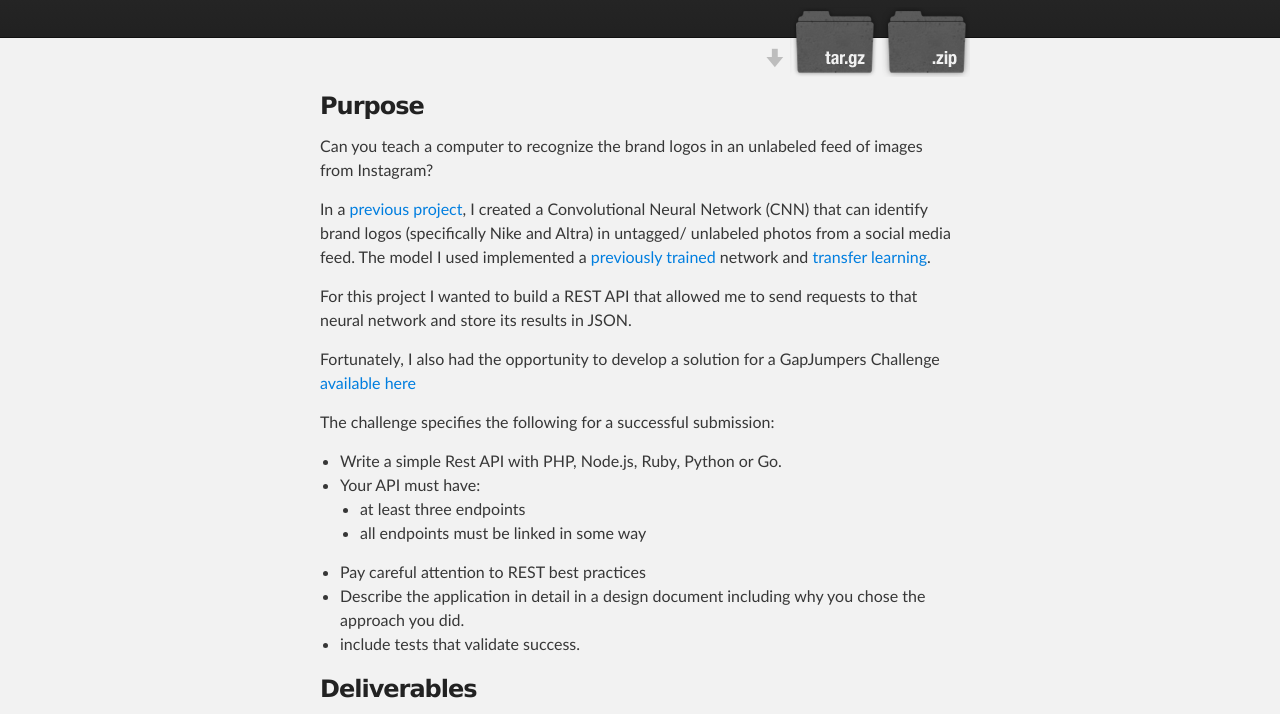
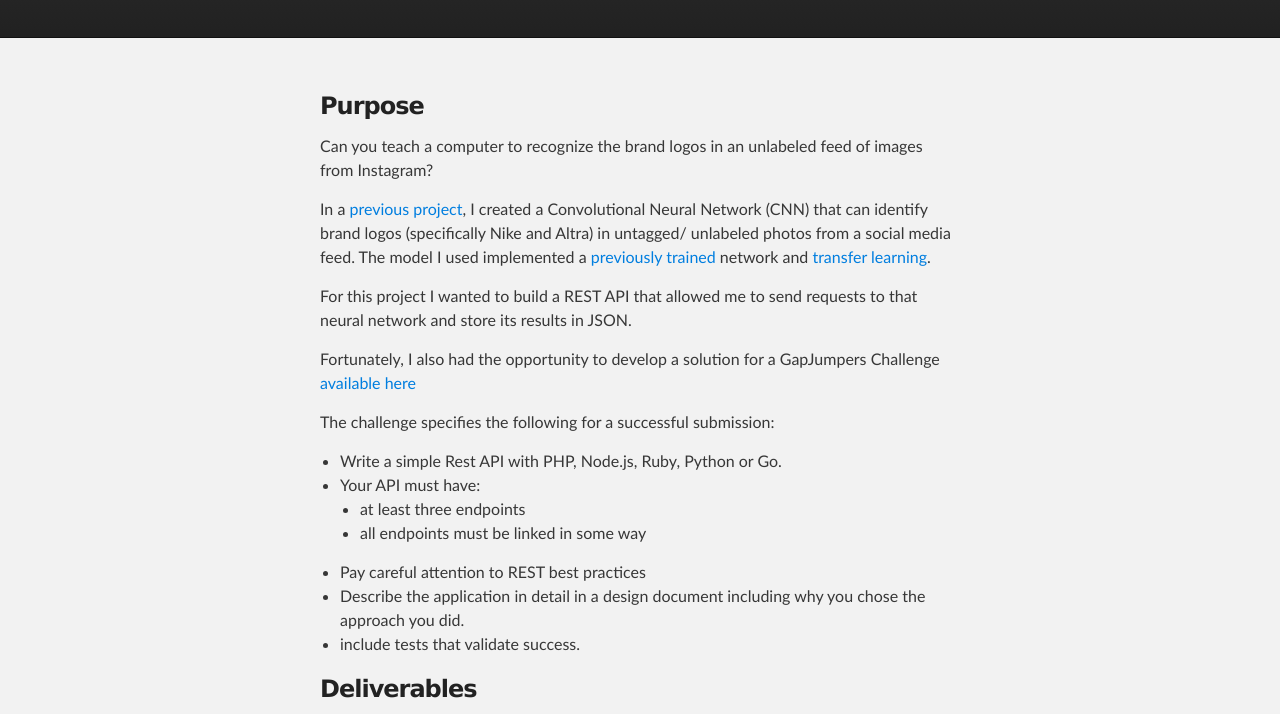
Before and after one commit to chriskaschner/restful-api-flask, a plain HTML site: page index.html in a window 1280 px wide. Shown: the part 199-913 px from the top of the page. Drawn offline with Linux system fonts and the light colour scheme; a script that the page names is missing.

Commit message:
Remove tar link from header

```diff
--- a/index.html
+++ b/index.html
@@ -20,11 +20,6 @@
 
           <h1 id="project_title">Making a RESTful API using Python and Flask</h1>
           <h2 id="project_tagline"></h2>
-
-            <section id="downloads">
-              <a class="zip_download_link" href="https://github.com/chriskaschner/restful-api-flask/zipball/master">Download this project as a .zip file</a>
-              <a class="tar_download_link" href="https://github.com/chriskaschner/restful-api-flask/tarball/master">Download this project as a tar.gz file</a>
-            </section>
         </header>
     </div>
 
```
